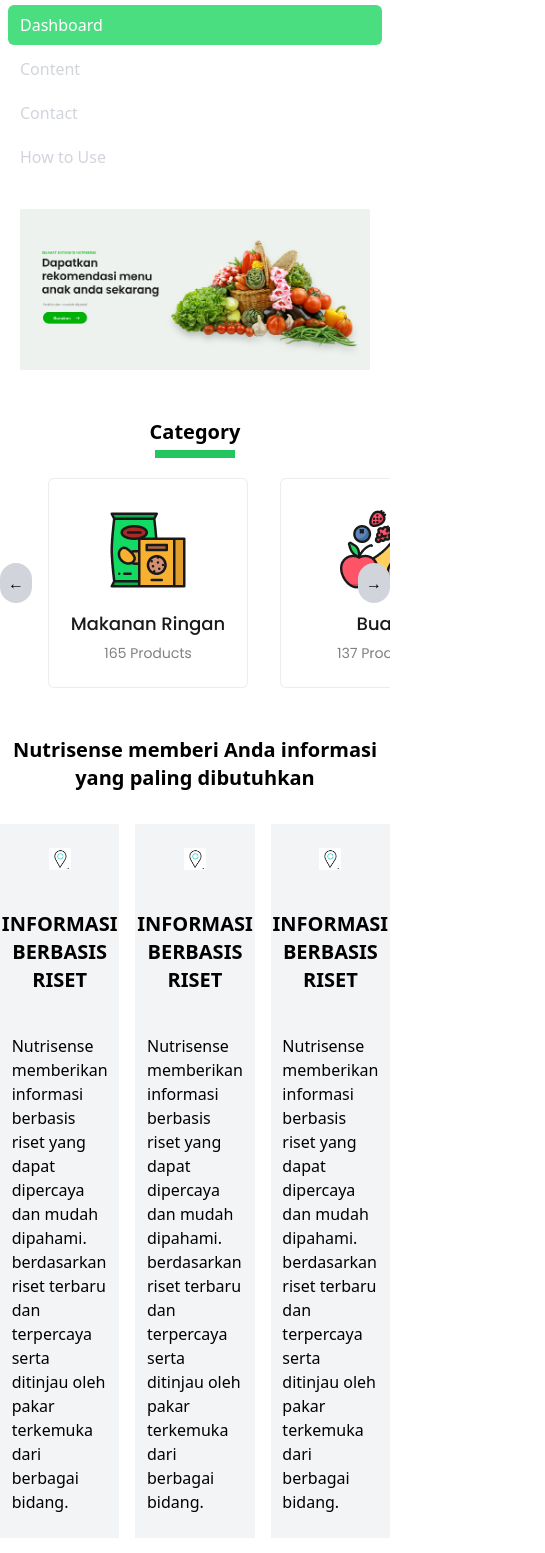
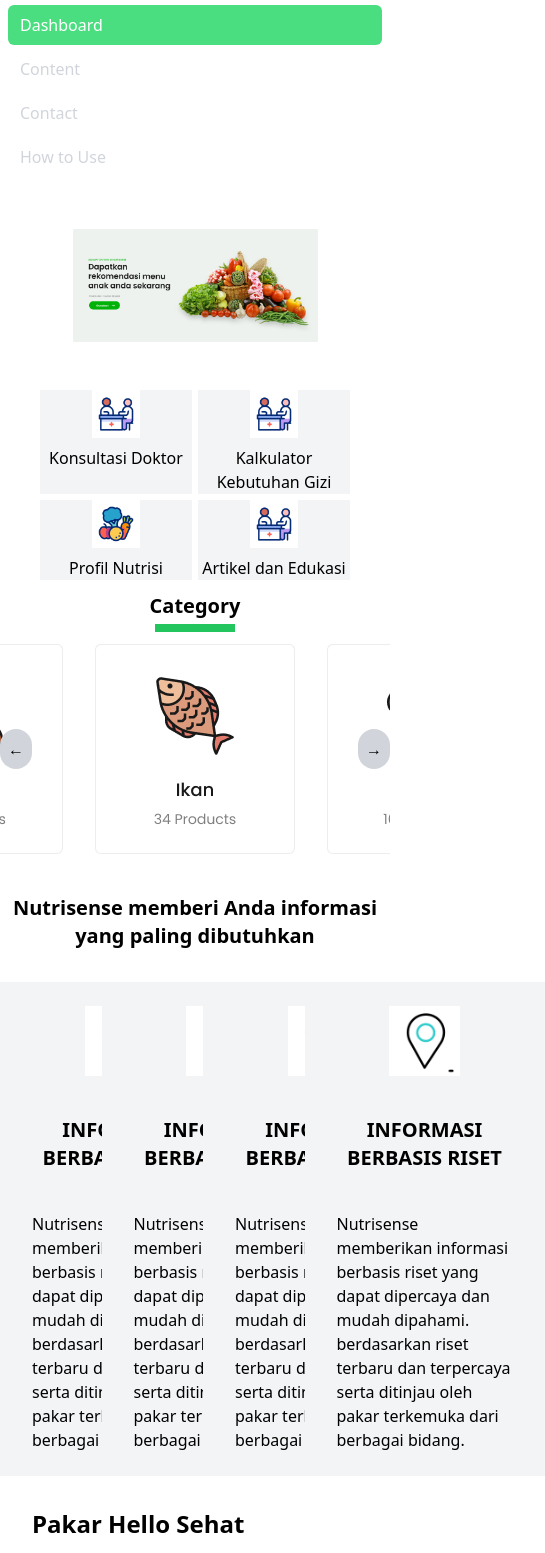
Before and after one commit to MuhammadBagoesA/NutriSense, a plain HTML site: page index.html in a window 390 px wide. Shown: the part 67-1620 px from the top of the page, 545 px wide, since content can reach past the window. Drawn offline with nearby package versions, Linux system fonts and the light colour scheme; files whose address does not match are found by name.

Commit message:
feat: enhance index.html layout with improved styling and new content sections

```diff
--- a/index.html
+++ b/index.html
@@ -122,7 +122,7 @@
           >
             <button
               type="button"
-              class="relative rounded-full bg-green-400 p-1 text-white hover:text-white focus:outline-none focus:ring-2 focus:ring-white focus:ring-offset-2 focus:ring-offset-gray-800"
+              class="relative rounded-full bg-green-400 p-1 text-white hover:text-white focus:outline-none focus:ring-2 focus:ring-white focus:ring-offset-2 focus:ring-offset-green-600"
             >
               <span class="absolute -inset-1.5"></span>
               <span class="sr-only">View notifications</span>
@@ -149,7 +149,7 @@
               <div>
                 <button
                   type="button"
-                  class="relative flex rounded-full bg-gray-800 text-sm focus:outline-none focus:ring-2 focus:ring-white focus:ring-offset-2 focus:ring-offset-gray-800"
+                  class="relative flex rounded-full bg-green-400 text-sm focus:outline-none focus:ring-2 focus:ring-white focus:ring-offset-2 focus:ring-offset-green-400"
                   id="user-menu-button"
                   aria-expanded="false"
                   aria-haspopup="true"
@@ -261,10 +261,44 @@ document.addEventListener("click", function (event) {
     <!-- End Navbar -->
 
     <!-- Main Content -->
-     <div class="flex flex-col space-y-6">
-      <div class="p-5">
-        <img src="./Assets/Image/product_banner.png" alt="product banner">
+    <div class="flex p-5 justify-center items-center my-5">
+      <img src="./Assets/Image/product_banner.png" width="70%" alt="product banner">
+    </div>
+
+
+      <!-- page in banner's bottom-->
+       <!-- px=8 py-8 -->
+      <div class="grid grid-cols-2 md:grid-cols-4 gap-1.5 p-2 mx-8">
+        <div class="text-center bg-gray-100">
+          <a href="./frontend/pages/booking.html">
+            <img src="./Assets/doctors-office.gif" class="w-12 mx-auto" alt="consultant's doctor">
+            <p class="mt-2">Konsultasi Doktor</p>
+          </a>
+
+        </div>
+        <div class="text-center bg-gray-100">
+          <a href="./frontend/pages/booking.html">
+            <img src="./Assets/doctors-office.gif" class="w-12 mx-auto" alt="consultant's doctor">
+            <p class="mt-2">Kalkulator Kebutuhan Gizi</p>
+          </a>
+        </div>
+        <div class="text-center bg-gray-100">
+          <a href="">
+            <img src="./Assets/healthy-food.gif" class="w-12 mx-auto" alt="consultant's doctor">
+            <p class="mt-2">Profil Nutrisi</p>
+          </a>
+        </div>
+        <div class="text-center bg-gray-100">
+          <a href="">
+            <img src="./Assets/doctors-office.gif" class="w-12 mx-auto" alt="consultant's doctor">
+            <p class="mt-2">Artikel dan Edukasi</p>
+          </a>
+        </div>
       </div>
+
+      <!-- end pages banner's bottom -->
+
+      <!-- Category -->
       <div class="p-1 text-center">
         <h2 class="text-lg font-bold text-xl">Category</h2>
     <hr class="mt-1 border-green-500 border-4 w-20 mx-auto">
@@ -281,23 +315,23 @@ document.addEventListener("click", function (event) {
       </button>
 
       <!-- Container Slider -->
-      <div id="category" class="flex transition-transform duration-300 px-8">
-        <a href="/category1" class="min-w-[20%] flex-shrink-0 p-4">
-          <img src="./Assets/Image/Categories (7).png"width=40%  alt="Category 1" class="w-full hover:outline hover:outline-2 hover:outline-green-500 ">
+      <div id="category" class="flex justify-center items-center space-x-4 transition-transform duration-300 px-8">
+        <a href="/category1" class="w-25 h-25 flex-shrink-0 p-2">
+            <img src="./Assets/Image/Categories (7).png" alt="Category 1" class="w-full h-full object-contain hover:outline hover:outline-2 hover:outline-green-500">
         </a>
-        <a href="/category2" class="min-w-[20%] flex-shrink-0 p-4">
-          <img src="./Assets/Image/Categories (3).png" width=40% alt="Category 2" class="w-full hover:outline hover:outline-2 hover:outline-green-500 ">
+        <a href="/category2" class="w-25 h-25 flex-shrink-0 p-2">
+            <img src="./Assets/Image/Categories (3).png" alt="Category 2" class="w-full h-full object-contain hover:outline hover:outline-2 hover:outline-green-500">
         </a>
-        <a href="/category3" class="min-w-[20%] flex-shrink-0 p-4">
-          <img src="./Assets/Image/Categories (4).png" width=40% alt="Category 3" class="w-full hover:outline hover:outline-2 hover:outline-green-500 ">
+        <a href="/category3" class="w-25 h-25 flex-shrink-0 p-2">
+            <img src="./Assets/Image/Categories (4).png" alt="Category 3" class="w-full h-full object-contain hover:outline hover:outline-2 hover:outline-green-500">
         </a>
-        <a href="/category4" class="min-w-[20%] flex-shrink-0 p-4">
-          <img src="./Assets/Image/Categories (5).png" width=40% alt="Category 4" class="w-full hover:outline hover:outline-2 hover:outline-green-500 ">
+        <a href="/category4" class="w-25 h-25 flex-shrink-0 p-2">
+            <img src="./Assets/Image/Categories (5).png" alt="Category 4" class="w-full h-full object-contain hover:outline hover:outline-2 hover:outline-green-500">
         </a>
-        <a href="/category5" class="min-w-[20%] flex-shrink-0 p-4">
-          <img src="./Assets/Image/Categories (6).png" width=40% alt="Category 5" class="w-full hover:outline hover:outline-2 hover:outline-green-500 ">
+        <a href="/category5" class="w-25 h-25 flex-shrink-0 p-2">
+            <img src="./Assets/Image/Categories (6).png" alt="Category 5" class="w-full h-full object-contain hover:outline hover:outline-2 hover:outline-green-500">
         </a>
-      </div>
+    </div>
 
       <!-- Tombol Navigasi Kanan -->
       <button
@@ -310,43 +344,29 @@ document.addEventListener("click", function (event) {
     <!-- Halaman kontent -->
      <div>
       <h2 class="text-center font-bold text-xl py-8">Nutrisense memberi Anda informasi yang paling dibutuhkan</h2>
-      <div class="grid grid-cols-3 gap-4">
-        <div class="... px-8 py-6 bg-gray-100 flex flex-col items-center">
+      <div class="grid grid-cols-4 gap-4">
+        <div class="... px-8 py-6 bg-gray-100 flex flex-col items-center w-60 y-8">
           <img src="./Assets/location.gif" width="40%" alt="page articel">
           <h2 class="text-center font-bold text-xl py-10">INFORMASI BERBASIS RISET</h2>
           <p>
             Nutrisense memberikan informasi berbasis riset yang dapat dipercaya dan mudah dipahami. berdasarkan riset terbaru dan terpercaya serta ditinjau oleh pakar terkemuka dari berbagai bidang.
           </p>
         </div>
-        <div class="... px-8 py-6 bg-gray-100 flex flex-col items-center">
+        <div class="... px-8 py-6 bg-gray-100 flex flex-col items-center w-60 y-8">
           <img src="./Assets/location.gif" width="40%" alt="page articel">
           <h2 class="text-center font-bold text-xl py-10">INFORMASI BERBASIS RISET</h2>
           <p>
             Nutrisense memberikan informasi berbasis riset yang dapat dipercaya dan mudah dipahami. berdasarkan riset terbaru dan terpercaya serta ditinjau oleh pakar terkemuka dari berbagai bidang.
           </p>
         </div>
-        <div class="... px-8 py-6 bg-gray-100 flex flex-col items-center">
+        <div class="... px-8 py-6 bg-gray-100 flex flex-col items-center w-60 y-8">
           <img src="./Assets/location.gif" width="40%" alt="page articel">
           <h2 class="text-center font-bold text-xl py-10">INFORMASI BERBASIS RISET</h2>
           <p>
             Nutrisense memberikan informasi berbasis riset yang dapat dipercaya dan mudah dipahami. berdasarkan riset terbaru dan terpercaya serta ditinjau oleh pakar terkemuka dari berbagai bidang.
           </p>
         </div>
-        <div class="... px-8 py-6 bg-gray-100 flex flex-col items-center">
-          <img src="./Assets/location.gif" width="40%" alt="page articel">
-          <h2 class="text-center font-bold text-xl py-10">INFORMASI BERBASIS RISET</h2>
-          <p>
-            Nutrisense memberikan informasi berbasis riset yang dapat dipercaya dan mudah dipahami. berdasarkan riset terbaru dan terpercaya serta ditinjau oleh pakar terkemuka dari berbagai bidang.
-          </p>
-        </div>
-        <div class="... px-8 py-6 bg-gray-100 flex flex-col items-center">
-          <img src="./Assets/location.gif" width="40%" alt="page articel">
-          <h2 class="text-center font-bold text-xl py-10">INFORMASI BERBASIS RISET</h2>
-          <p>
-            Nutrisense memberikan informasi berbasis riset yang dapat dipercaya dan mudah dipahami. berdasarkan riset terbaru dan terpercaya serta ditinjau oleh pakar terkemuka dari berbagai bidang.
-          </p>
-        </div>
-        <div class="... px-8 py-6 bg-gray-100 flex flex-col items-center">
+        <div class="... px-8 py-6 bg-gray-100 flex flex-col items-center w-60 y-8">
           <img src="./Assets/location.gif" width="40%" alt="page articel">
           <h2 class="text-center font-bold text-xl py-10">INFORMASI BERBASIS RISET</h2>
           <p>
@@ -405,12 +425,12 @@ document.addEventListener("click", function (event) {
      <!-- End About Nutrisense -->
 
      <!-- Footer -->
-     <footer class="px-4 divide-y dark:bg-green-100 dark:text-gray-800">
+     <footer class="px-4 divide-y dark:bg-gray-100 dark:text-gray-800">
       <div class="container flex flex-col justify-between py-10 mx-auto space-y-8 lg:flex-row lg:space-y-0">
         <div class="lg:w-1/3">
           <a rel="noopener noreferrer" href="#logo_navbar" class="flex justify-center space-x-3 lg:justify-start">
-              <img src="./Assets/Image/leap_website.png" width="10%" alt="logo's website">
-            <span class="self-center text-3xl font-semibold">Nutrisense</span>
+              <img src="./Assets/Image/leap_website.png" width="8%" alt="logo's website">
+            <span class="self-center text-3xl font-semibold">nutrisense</span>
           </a>
         </div>
         <div class="grid grid-cols-2 text-sm gap-x-3 gap-y-8 lg:w-2/3 sm:grid-cols-4">
```
Also changed, not shown: Assets/doctors-office.gif (added), Assets/healthy-food.gif (added), frontend/pages/artikel.html (added), frontend/pages/booking.html (added), frontend/pages/diagram_nutrisi.html (added).
